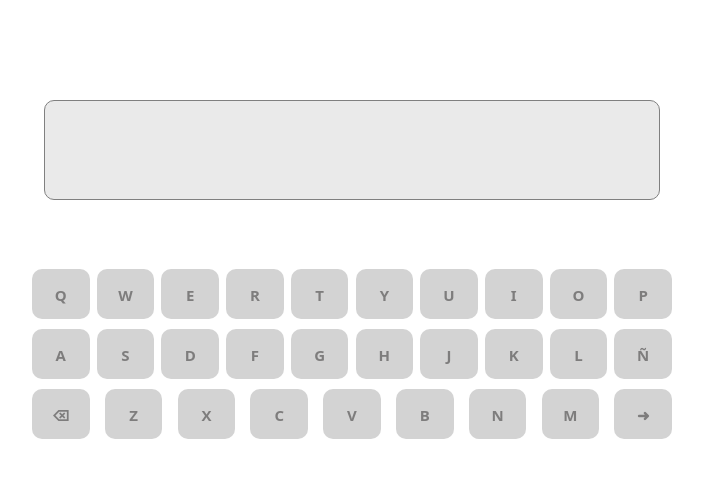
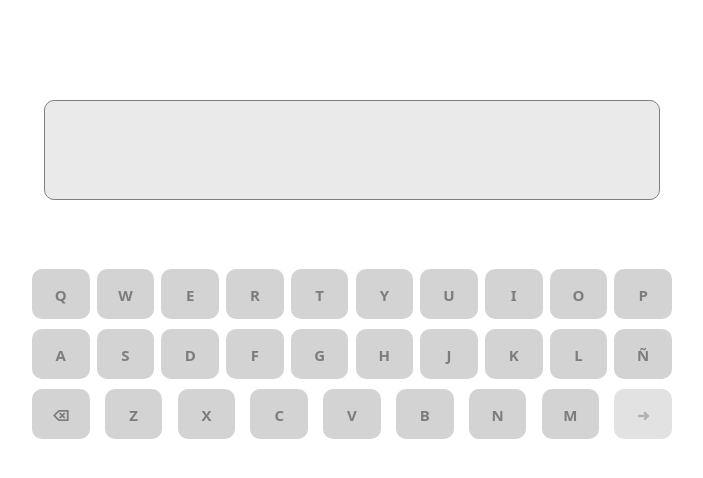
Before and after one commit to xgarciagSopra/squad1_wordle_front, an Angular app: page / in a window 1280 px wide. Shown: the top 478 px of the page, without its empty margins (288-991 px from the left). Built offline with nearby package versions, Linux system fonts and the light colour scheme.

Commit message:
feat(KeyboardFun): Funcionalidades de teclado de botones

```diff
--- a/src/app/components/keyboard/keyboard.component.html
+++ b/src/app/components/keyboard/keyboard.component.html
@@ -12,8 +12,8 @@
         </div>
         <div class="row justify-content-between text-center">
             <ng-container *ngFor="let key of thirdKeyBoardRow">
-                <ng-container *ngIf="key==='➜' && word.length <= 5; else unDisabledButton">
-                    <button class=" col-1 key" (click)="pressKeyValue(key)" disabled>
+                <ng-container *ngIf="key==='➜' && word.length < 5; else unDisabledButton">
+                    <button class=" col-1 keyDisabled" (click)="pressKeyValue(key)" disabled>
                         <p>{{key}}</p>
                     </button>
                 </ng-container>
--- a/src/app/components/keyboard/keyboard.component.scss
+++ b/src/app/components/keyboard/keyboard.component.scss
@@ -31,3 +31,23 @@
     }
 
 }
+
+.keyDisabled{
+    margin: 5px 0;
+    width: 9%;
+    height: 50px;
+    background-color: $customGreyDisabledButton;
+    border-radius: 10px;
+    outline: none;
+    border: 0;
+
+    p{
+        font-size: 15px;
+        line-height: 50px;
+        font-weight: bold;
+        text-decoration: none;
+        color: $customLightGreyHover;
+    }
+
+
+}
--- a/src/styles.scss
+++ b/src/styles.scss
@@ -4,3 +4,4 @@ $customLightGrey: #D3D3D3;
 $customLightGreyHover: #b2b2b2;
 $customColorTextGrey: rgba(97, 96, 96, 0.749);
 $customGreyBorder: grey;
+$customGreyDisabledButton: rgb(226, 226, 226);
```
